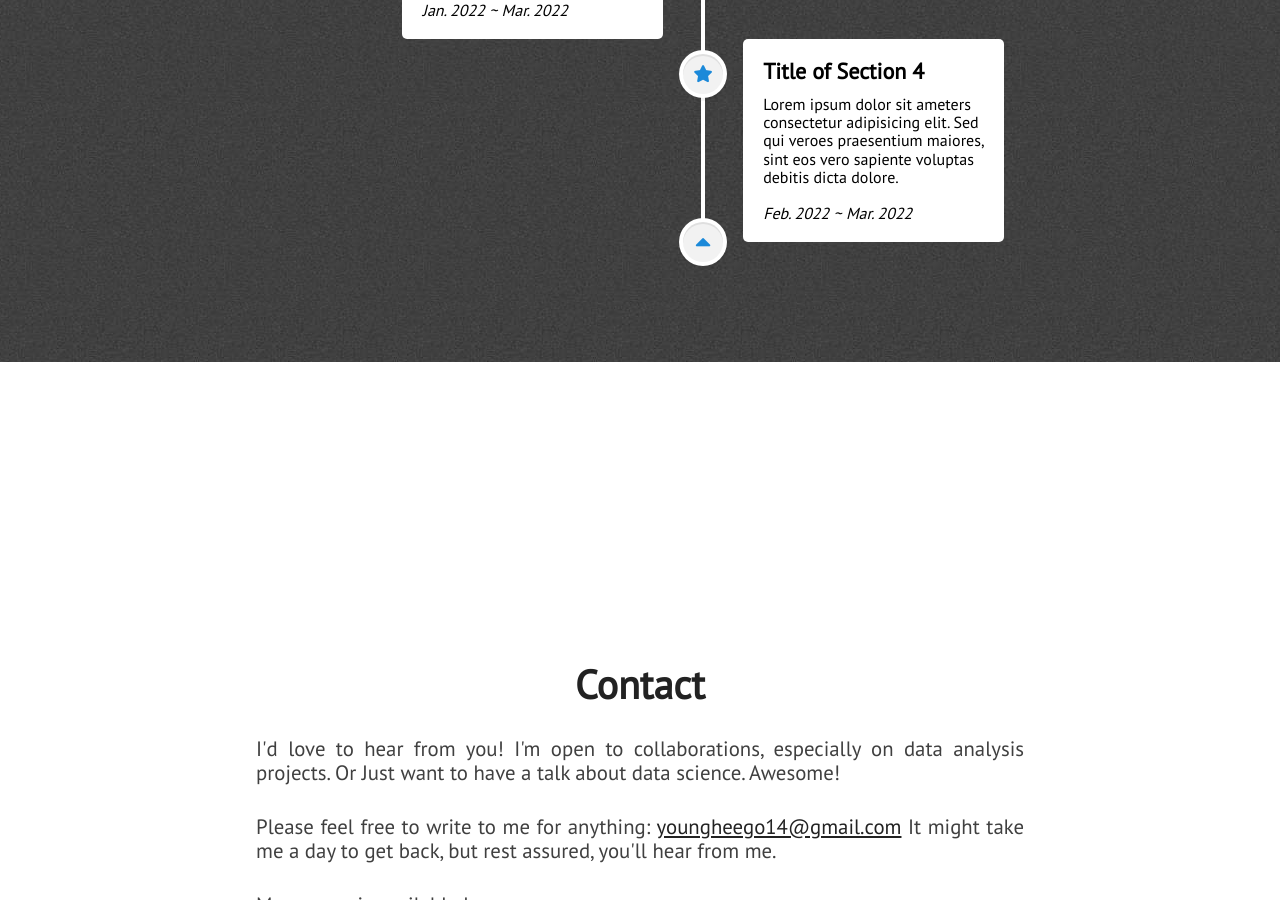
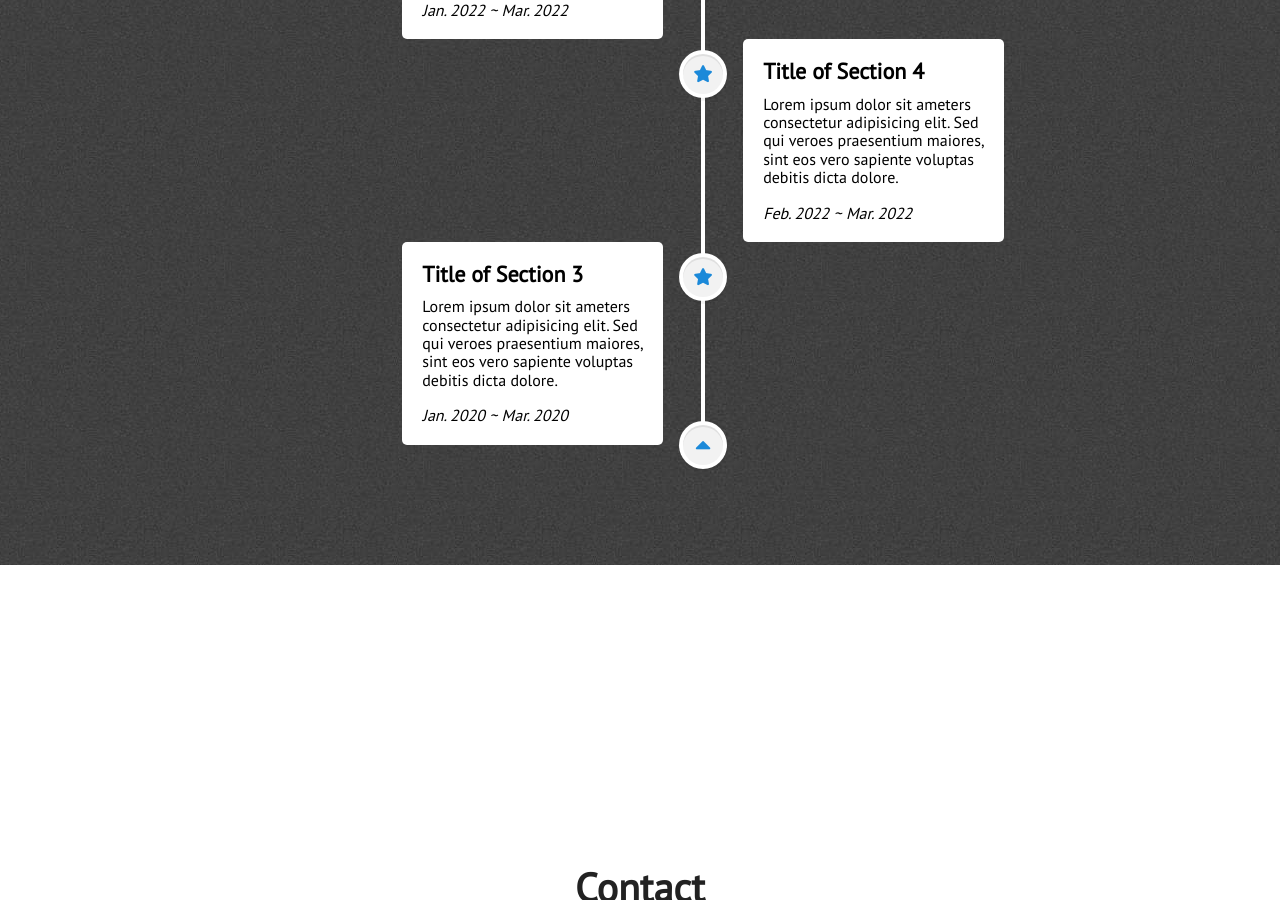
Before and after one commit to YoungheeGGO/YoungheeGGo.github.io, a Jekyll site: the page built from index.html, in a window 1280 px wide and 900 px high, scrolled down 4538 px. Built offline with Jekyll 4.4.1, drawn with Linux system fonts in a browser that asks for light colours; nearby versions of some CDN libraries.

Commit message:
Update blogs.html

```diff
--- a/_includes/blogs.html
+++ b/_includes/blogs.html
@@ -56,6 +56,8 @@
         </div>
       </section>
     </div>
+
+
     <div class="row row-2">
       <section>
         <i class="icon fas fa-star"></i>
@@ -70,6 +72,21 @@
     </div>
 
 
+    <div class="row row-1">
+      <section>
+        <i class="icon fas fa-star"></i>
+        <div class="details">
+          <span class="title">Title of Section 3</span>
+        </div>
+        <p>Lorem ipsum dolor sit ameters consectetur adipisicing elit. Sed qui veroes praesentium maiores, sint eos vero sapiente voluptas debitis dicta dolore.</p>
+        <div class="bottom">
+          <i>Jan. 2020 ~ Mar. 2020</i>
+        </div>
+      </section>
+    </div>
+
+
+
   </div>
   </section>
 </div>
```
